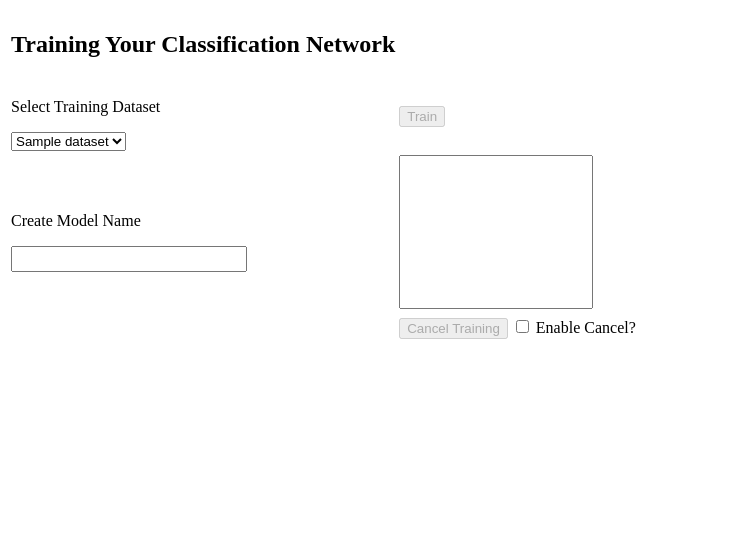
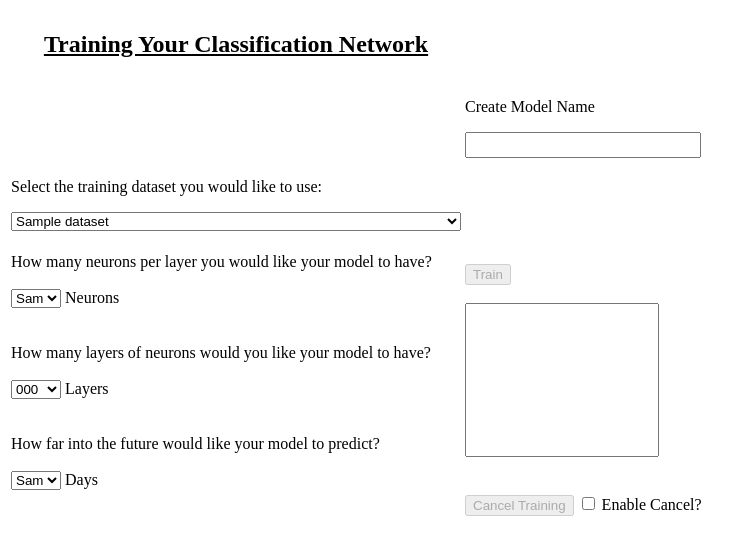
Before and after one commit to webclinic017/CS467_Stock_Algorithms, a Flask app: template WebsiteGUI/templates/training.html in a window 1280 px wide. Shown: the top 555 px of the page, without its empty margins (0-753 px from the left). Run offline with Flask 2, Linux system fonts and the light colour scheme; the template is opened without the code that fills it: most values are stand-ins (such as "Sample title", 1, 10 or a date in 2020).

Commit message:
Started updating the training page with new network hyperparameters the user can select using drop down menus.  Added 'Neurons per layer', 'Number of layers', 'How far into the future you want the model to predict in days'

```diff
--- a/Model-Training/training_config.txt
+++ b/Model-Training/training_config.txt
@@ -1,2 +1,2 @@
-Model Name: Model 1
-Training Dataset: DataSet1-2MD-3WSL.csv
+Model Name: asdfsa
+Training Dataset: DataSet1-2MD-1WSL.csv
--- a/WebsiteGUI/app.py
+++ b/WebsiteGUI/app.py
@@ -229,12 +229,12 @@ class Jyserverapp:
 
             # The checkbox for the mcclellan summation index option
             if self.dataset_checkbox_mcclellan_summation_index:
-                self.js.document.\
-                    getElementById(checkbox_mcclellan_summation_index).checked\
+                self.js.document. \
+                    getElementById(checkbox_mcclellan_summation_index).checked \
                     = True
             else:
-                self.js.document.\
-                    getElementById(checkbox_mcclellan_summation_index).checked\
+                self.js.document. \
+                    getElementById(checkbox_mcclellan_summation_index).checked \
                     = False
 
             # The checkbox for the lag time option
@@ -343,7 +343,7 @@ class Jyserverapp:
             self.dataset_checkbox_junk_bond_demand = False
 
         # Mcclellan Summation Index option
-        if self.js.document.getElementById(checkbox_mcclellan_summation_index)\
+        if self.js.document.getElementById(checkbox_mcclellan_summation_index) \
                 .value == "True":
             self.dataset_checkbox_mcclellan_summation_index = True
         else:
@@ -353,8 +353,9 @@ class Jyserverapp:
         if self.js.document.getElementById(checkbox_lag_time) \
                 .value == "True":
             self.dataset_checkbox_lag_time = True
-            self.dataset_lag_time_select = str(self.js.document\
-                .getElementById(lag_time_select).value)
+            self.dataset_lag_time_select = str(self.js.document \
+                                               .getElementById(
+                lag_time_select).value)
         else:
             self.dataset_checkbox_lag_time = False
 
@@ -480,8 +481,25 @@ def training():
     datasets = []
     for i in range(len(lines)):
         datasets.append(lines[i])
+
+    # Create list of possible neurons per layer
+    neurons_per_layer_values = ['5', '10', '20', '50']
+
+    # Create list of possible number of layers
+    number_of_layers_values = ['5', '10', '20', '50']
+
+    # Create list of possible output estimation span
+    output_estimation_span_values = ['1', '10', '30', '60', '90', '120', '150', '180',
+                              '210', '240', '270', '300', '330', '360']
+
     return Jyserverapp.render(render_template("training.html",
-                                              datasets=datasets))
+                                              datasets=datasets,
+                                              neurons_per_layer_values
+                                              =neurons_per_layer_values,
+                                              number_of_layers_values
+                                              =number_of_layers_values,
+                                              output_estimation_span_values
+                                              =output_estimation_span_values))
 
 
 @app.route('/backtest')
--- a/WebsiteGUI/templates/dataset.html
+++ b/WebsiteGUI/templates/dataset.html
@@ -61,7 +61,7 @@
                                         'checkbox_mcclellan_summation_index',
                                         'checkbox_lag_time',
                                         'lag_time_select',
-                                        'gen_dataset_button'),
+                                        'gen_dataset_button')
                 clearDatasetStatusBox()" disabled>Generate Dataset
             </button>
         </td>
@@ -112,7 +112,7 @@
         <td>
         </td>
         <td>
-            <button id="c_button" onclick="server.status_update('t_status')"
+            <button id="c_button" onclick="server.status_update('d_status')"
                     disabled>Cancel</button>
             <input type="checkbox" id="cancel_interlock"
                    name="cancel_interlock" value="cancel_ok"
--- a/WebsiteGUI/templates/training.html
+++ b/WebsiteGUI/templates/training.html
@@ -9,17 +9,97 @@
 
 <table>
     <tr>
-        <th><h2>Training Your Classification Network</h2></th>
+        <th><h2 style="text-decoration: underline;">
+            Training Your Classification Network</h2></th>
     </tr>
     <tr>
         <td>
-            <p>Select Training Dataset</p>
-            <select name="t_ds_select" id="t_ds_select">
+        </td>
+        <td>
+            <p>Create Model Name</p>
+            <input type="text" id="m_name_input"
+                   onkeyup="enableTrainButton(this)"
+                   style="width:230px;height:20px;line-height:1em;
+                   color:black;padding:1px;resize:none;">
+        </td>
+
+    </tr>
+    <tr>
+        <td>
+            <p>Select the training dataset you would like to use:</p>
+            <select style="width:450px" name="t_ds_select" id="t_ds_select">
               <option value="{{datasets[0]}}" selected>{{datasets[0]}}</option>
               {% for data in datasets[1:] %}
                 <option value="{{data}}">{{data}}</option>
               {% endfor %}
             </select>
+
+        </td>
+        <td>
+
+        </td>
+    </tr>
+    <tr>
+        <td>
+        <br>
+            <span>
+                How many neurons per layer you would like your model to have?
+            </span>
+            <br>
+            <br>
+            <select style="width:50px"  name="neurons_per_layer_select"
+                    id="neurons_per_layer_select" >
+              <option value="{{neurons_per_layer_values[0]}}" selected>
+                                {{neurons_per_layer_values[0]}}
+              </option>
+              {% for neurons_per_layer_value in neurons_per_layer_values[1:] %}
+                <option value="{{neurons_per_layer_value}}">
+                    {{neurons_per_layer_value}}
+                </option>
+              {% endfor %}
+            </select>
+            <span> Neurons</span>
+            <br>
+            <br>
+            <br>
+            <span>
+                How many layers of neurons would you like your model to have?
+            </span>
+            <br>
+            <br>
+            <select style="width:50px"  name="number_of_layers_select"
+                    id="number_of_layers_select">
+              <option value="{{number_of_layers_values[0]}}" selected>
+                                {{number_of_layers_values[0]}}
+              </option>
+              {% for number_of_layers_value in number_of_layers_values[1:] %}
+                <option value="{{number_of_layers_value}}">
+                    {{number_of_layers_value}}
+                </option>
+              {% endfor %}
+            </select>
+            <span> Layers</span>
+             <br>
+            <br>
+            <br>
+            <span>
+                How far into the future would like your model to predict?
+            </span>
+            <br>
+            <br>
+            <select style="width:50px"  name="output_estimation_span_select"
+                    id="output_estimation_span_select">
+              <option value="{{output_estimation_span_values[0]}}" selected>
+                                {{output_estimation_span_values[0]}}
+              </option>
+              {% for output_estimation_span_value in
+                                           output_estimation_span_values[1:] %}
+                <option value="{{output_estimation_span_value}}">
+                    {{output_estimation_span_value}}
+                </option>
+              {% endfor %}
+            </select>
+            <span> Days</span>
         </td>
         <td>
             <button id="train_button"
@@ -29,17 +109,9 @@
                     server.disable_training_user_input(
                     't_ds_select', 'm_name_input','train_button'),
                     clearTrainingStatusBox()" disabled>Train</button>
-        </td>
-    </tr>
-    <tr>
-        <td>
-            <p>Create Model Name</p>
-            <input type="text" id="m_name_input"
-                   onkeyup="enableTrainButton(this)"
-                   style="width:230px;height:20px;line-height:1em;
-                   color:black;padding:1px;resize:none;">
-        </td>
-        <td><textarea readonly id="t_status" style="width:190px;height:150px;
+            <br>
+            <br>
+            <textarea readonly id="t_status" style="width:190px;height:150px;
                 line-height:1em; color:dimgrey;padding:1px;resize:none;">
             </textarea>
         </td>
@@ -48,7 +120,7 @@
         <td>
         </td>
         <td>
-            <button id="c_button" onclick="server.status_update('t_status'))"
+            <button id="c_button" onclick="server.status_update('t_status')"
                     disabled>Cancel Training</button>
             <input type="checkbox" id="cancel_interlock"
                    name="cancel_interlock" value="cancel_ok"
```
Lines whose indentation alone changed are shown as unchanged.
